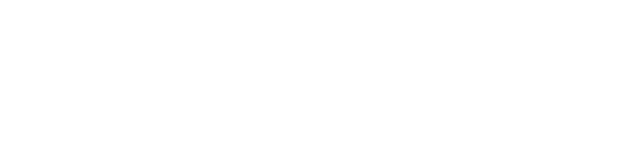
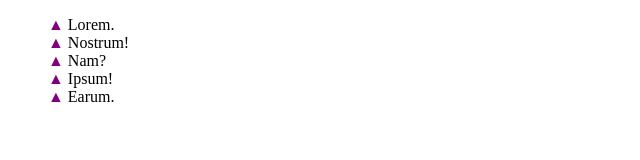
Before and after one commit to Oleksandr669/sk-training, a plain HTML site: page index.html in a window 1280 px wide. Shown: the whole page, without its empty margins (0-640 px from the left). Drawn offline with Linux system fonts and the light colour scheme.

Commit message:
added hw_5_1

```diff
--- a/css/style.css
+++ b/css/style.css
@@ -0,0 +1,8 @@
+li{
+    list-style-type: none;
+}
+
+li:before{
+    content: " ▲ ";
+    color: purple;
+}
--- a/index.html
+++ b/index.html
@@ -1,12 +1,27 @@
+<!--1.	Создать маркерный список и вместо маркеров с помощью псевдокласса
+:before сделать фиолетовые треугольники-->
+
 <!DOCTYPE html>
 <html lang="en">
+
 <head>
     <meta charset="UTF-8">
     <meta name="viewport" content="width=device-width, initial-scale=1.0">
     <title>Document</title>
     <link rel="stylesheet" href="css/style.css">
 </head>
+
 <body>
+<div>
+    <ul>
+        <li>Lorem.</li>
+        <li>Nostrum!</li>
+        <li>Nam?</li>
+        <li>Ipsum!</li>
+        <li>Earum.</li>
+    </ul>
+</div>
+<div class="con"></div>
+</body>
 
-</body>
 </html>
```
